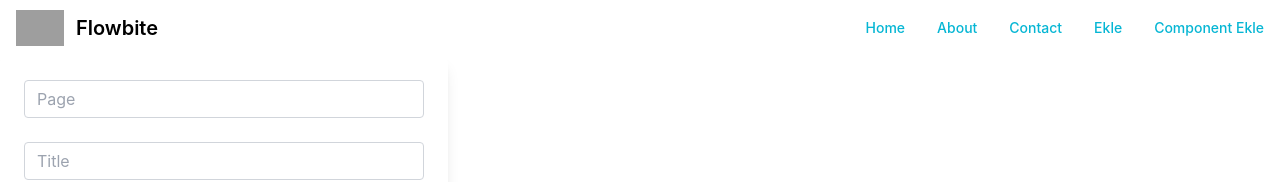
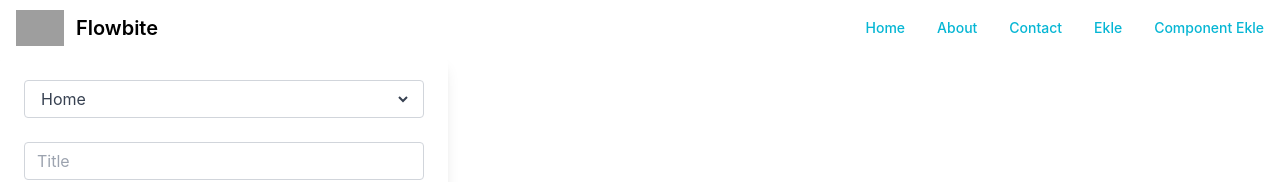
Before and after one commit to NedimRamicevic/site-redux, a React (Create React App) app: page /ekleComponent in a window 1280 px wide. Shown: the top 182 px of the page. Built offline with nearby package versions, Linux system fonts and the light colour scheme; grey boxes are pictures that could not be loaded.

Commit message:
manage Creation

```diff
--- a/src/features/adminPanel/components/addComponent.js
+++ b/src/features/adminPanel/components/addComponent.js
@@ -3,6 +3,7 @@ import React from "react";
 import { useState } from "react";
 import { useDispatch } from "react-redux";
 import { addComponent } from "../redux/addPageSlice";
+import { useSelector } from "react-redux";
 
 function AddComponent() {
   const [title, setTitle] = useState("");
@@ -11,34 +12,22 @@ function AddComponent() {
   const [name, setName] = useState("");
   const [image, setImage] = useState("");
   const dispatch = useDispatch();
+
+  const options = useSelector((state) => state.addPage);
+
+  const handleChange = (event) => {
+    setPage(event.target.value);
+    setName(event.target.value);
+    console.log(event.target.value);
+  };
+
   return (
     <div class="block p-6 rounded-lg shadow-lg bg-white max-w-md">
       <form>
         <div class="form-group mb-6">
-          <input
-            type="text"
-            class="
-        w-full
-        px-3
-        py-1.5
-        text-base
-        font-normal
-        text-gray-700
-        bg-white bg-clip-padding
-        border border-solid border-gray-300
-        rounded
-        transition
-        ease-in-out
-        m-0
-        focus:text-gray-700 focus:bg-white focus:border-blue-600 focus:outline-none"
-            onKeyUp={(e) => {
-              setName(e.target.value);
-              setPage(e.target.value);
-              console.log("naber" + name);
-            }}
-            id="exampleInput7"
-            placeholder="Page"
-          />
+          <div>
+            <Dropdown options={options} value={page} onChange={handleChange} />
+          </div>
         </div>
         <div class="form-group mb-6">
           <input
@@ -81,6 +70,7 @@ function AddComponent() {
         focus:text-gray-700 focus:bg-white focus:border-blue-600 focus:outline-none"
             onKeyUp={(e) => {
               setImage(e.target.value);
+              console.log(e.target.value);
             }}
             id="exampleInput7"
             placeholder="Image"
@@ -143,5 +133,40 @@ function AddComponent() {
     </div>
   );
 }
+const Dropdown = ({ label, value, options, onChange }) => {
+  return (
+    <label>
+      {label}
+      <div
+        class=" block
+        w-full
+        px-3
+        py-1.5
+        text-base
+        font-normal
+        text-gray-700
+        bg-white bg-clip-padding
+        border border-solid border-gray-300
+        rounded
+        transition
+        ease-in-out
+        m-0
+        focus:text-gray-700 focus:bg-white focus:border-blue-600 focus:outline-none"
+      >
+        <select
+          className="w-full bg-white bg-clip-padding rounded m-0  focus:text-gray-700 focus:bg-white focus:border-blue-600 focus:outline-none
+          transition
+          ease-in-out"
+          value={value}
+          onChange={onChange}
+        >
+          {options.map((option) => (
+            <option value={option.name}>{option.name}</option>
+          ))}
+        </select>
+      </div>
+    </label>
+  );
+};
 
 export default AddComponent;
--- a/src/features/adminPanel/components/addPage.js
+++ b/src/features/adminPanel/components/addPage.js
@@ -5,7 +5,6 @@ import { addPage } from "../redux/addPageSlice";
 
 function AddPage() {
   const [title, setTitle] = useState("");
-  const [content, setContent] = useState("");
   const [link, setLink] = useState("");
   const [name, setName] = useState("");
   const dispatch = useDispatch();
@@ -32,10 +31,9 @@ function AddPage() {
             onKeyUp={(e) => {
               setName(e.target.value);
               setLink(e.target.value);
-              console.log("naber" + name);
             }}
             id="exampleInput7"
-            //placeholder="Nav Title"
+            placeholder="Nav Title"
           />
         </div>
         <div class="form-group mb-6">
@@ -60,31 +58,6 @@ function AddPage() {
             placeholder="Title"
           />
         </div>
-        <div class="form-group mb-6">
-          <textarea
-            class="
-
-        block
-        w-full
-        px-3
-        py-1.5
-        text-base
-        font-normal
-        text-gray-700
-        bg-white bg-clip-padding
-        border border-solid border-gray-300
-        rounded
-        transition
-        ease-in-out
-        m-0
-        focus:text-gray-700 focus:bg-white focus:border-blue-600 focus:outline-none
-      "
-            onKeyUp={(e) => setContent(e.target.value)}
-            id="exampleFormControlTextarea13"
-            rows="3"
-            placeholder="Content"
-          ></textarea>
-        </div>
         <button
           type="button"
           class="
@@ -107,7 +80,7 @@ function AddPage() {
       duration-150
       ease-in-out"
           onClick={() => {
-            dispatch(addPage({ name, title, content, link }));
+            dispatch(addPage({ name, title, link }));
             console.log("naber" + name);
           }}
         >
--- a/src/features/adminPanel/redux/addPageSlice.js
+++ b/src/features/adminPanel/redux/addPageSlice.js
@@ -46,7 +46,15 @@ const addPageSlice = createSlice({
   initialState: initialState,
   reducers: {
     addPage: (state, action) => {
-      return [...state, action.payload];
+      return [
+        ...state,
+        {
+          name: action.payload.name,
+          title: action.payload.title,
+          content: [],
+          link: action.payload.link,
+        },
+      ];
     },
     addComponent: (state, action) => {
       state = state.map((page) => {
```
